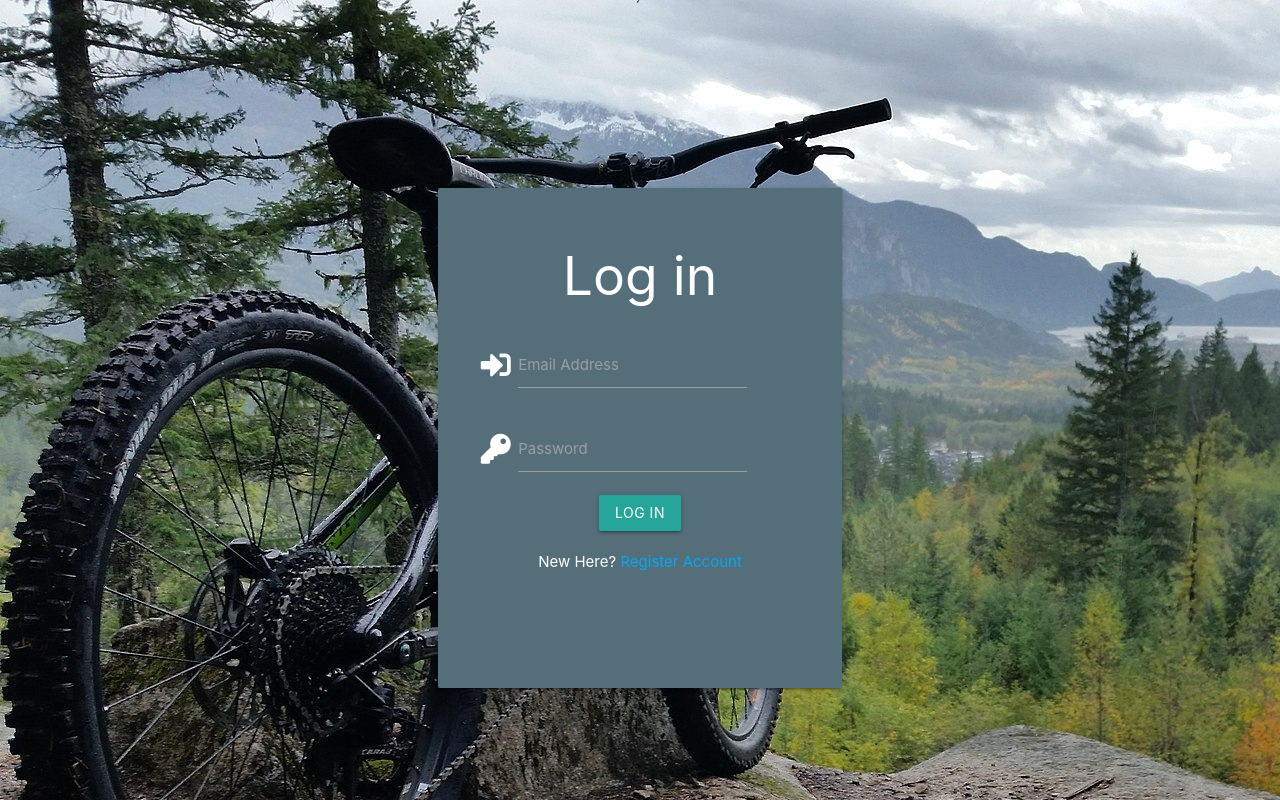
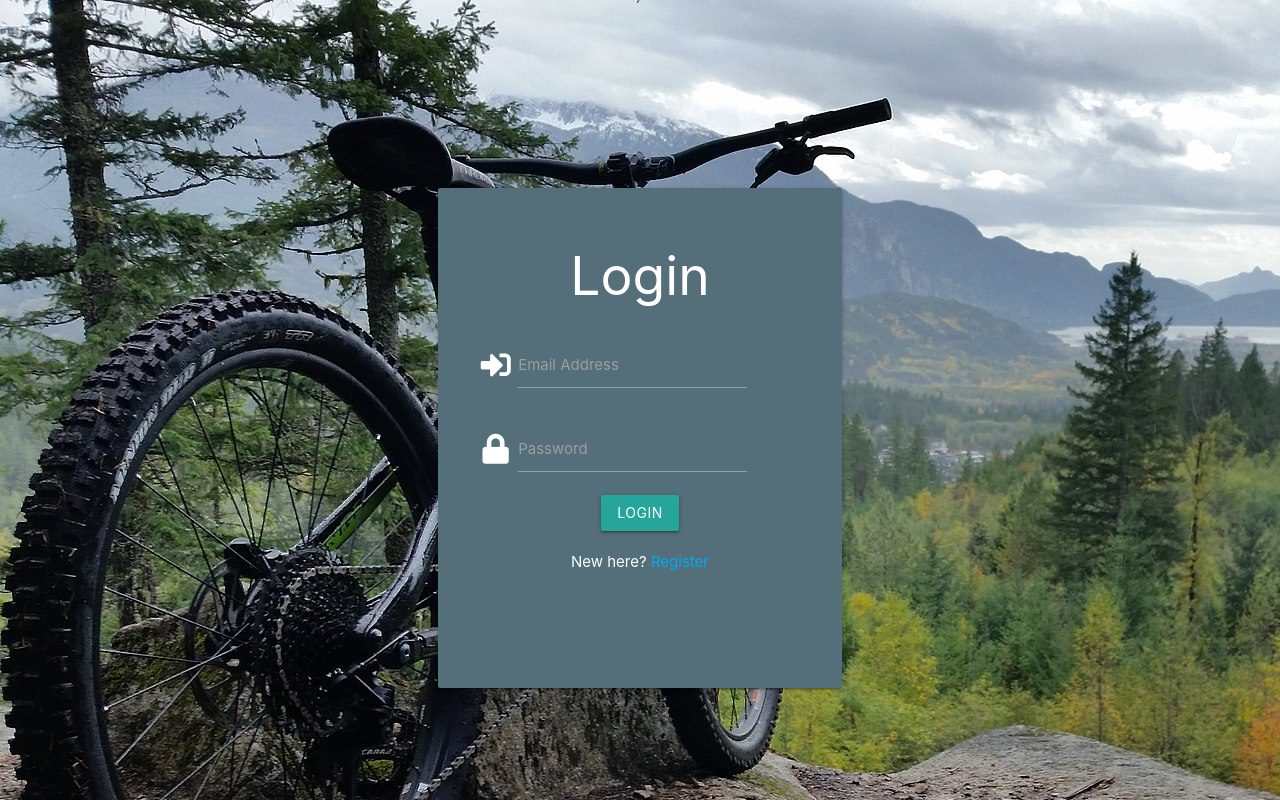
Before and after one commit to jamesigibbs/MS3-MTBLog, a Flask app: template templates/login.html in a window 1280 px wide. Run offline with Flask 2, Linux system fonts and the light colour scheme; the template is opened without the code that fills it, so the values that code supplies are empty; some libraries are stand-ins or nearby versions.

Commit message:
Added log in functionality

```diff
--- a/app.py
+++ b/app.py
@@ -45,6 +45,27 @@ def register():
         flash("Registraion Succsessful")
     return render_template("register.html")
 
+@app.route("/login", methods=["GET", "POST"])
+def login():
+    if request.method == "POST":
+        # check if username exists in database
+        exitsing_user = mongo.db.users.find_one(
+             {"email": request.form.get("email")})
+
+        if exitsing_user:
+            # ensure hashed password matches user input
+            if check_password_hash(exitsing_user["password"], request.form.get("password")):
+                session["user"] = request.form.get("email")
+                return render_template("logs.html")
+            else:
+                # invalid password
+                flash("Email and/or Password is incorrect")
+                return redirect(url_for("login"))
+        else:
+            # email does not exist
+            flash("Email and/or Password is incorrect")
+            return redirect(url_for("login"))
+    return render_template("login.html")
 
 if __name__ == "__main__":
     app.run(host=os.environ.get("IP"),
--- a/templates/home.html
+++ b/templates/home.html
@@ -19,7 +19,7 @@
                         <div class="row">
                             <div class="col s3"></div>
                             <div class="col l3 m12 center-align">
-                                <a class="waves-effect waves-light btn">Log In</a>
+                                <a class="waves-effect waves-light btn"  href="{{ url_for('login') }}">Log In</a>
                             </div>
                             <div class="col l3 m12 center-align">
                                 <a class="waves-effect waves-light btn" href="{{ url_for('register') }}">Register</a>
--- a/templates/login.html
+++ b/templates/login.html
@@ -10,39 +10,38 @@
     <div class="row"></div>
     <div class="row"></div>
     <div class="row">
-        <div class="col s4"></div>
-        <div class="col s4 center-align">
-            <div class="card large blue-grey darken-1">
+        <div class="col s12 m4 offset-m4 center-align">
+            <form class="card large blue-grey darken-1" method="POST" action="{{ url_for('login') }}">
                 <div class="card-content white-text">
-                    <h2>Log in</h2>
+                    <h2>Login</h2>
+                    <!--Email-->
                     <div class="input-field col s10">
                         <i class="fas fa-sign-in-alt prefix"></i>
-                        <input id="email" name="email" type="text" class="validate">
+                        <input id="email" name="email" type="email" class="validate" required>
                         <label for="email">Email Address</label>
                     </div>
-
+                    <!--Password-->
                     <div class="input-field col s10">
-                        <i class="fas fa-key prefix"></i>
-                        <input id="password" name="password" type="text" class="validate">
+                        <i class="fas fa-lock prefix"></i>
+                        <input id="password" name="password" type="password" pattern="^[a-zA-Z0-9]{5,15}$" minlength="4" maxlength="20" class="validate" required>
                         <label for="password">Password</label>
                     </div>
 
                     <div class="col s12 center-align">
-                                <a class="waves-effect waves-light btn">Log In</a>
+                                <button type="submit" class="waves-effect waves-light btn">Login</button>
                     </div>
                     <div class="row"></div>
                     <div class="row">
                         <div class="col s12">
                             <p class="center-align">
-                                New Here?
-                                <a href="#" class="light-blue-text darken-4">Register Account</a>
+                                New here?
+                                <a href="{{ url_for('register') }}" class="light-blue-text darken-4">Register</a>
                             </p>
                         </div>
                     </div>
                 </div>
-            </div>
+            </form>
         </div>
 
     </div>
-    <div class="col s4"></div>
 {% endblock %}
--- a/templates/register.html
+++ b/templates/register.html
@@ -16,7 +16,7 @@
                     <h2>Register</h2>
                     <!--Email-->
                     <div class="input-field col s10">
-                        <i class="fas fa-sign-in-alt prefix"></i>
+                        <i class="fas fa-user-plus prefix"></i>
                         <input id="email" name="email" type="email" class="validate" required>
                         <label for="email">Email Address</label>
                     </div>
@@ -35,7 +35,7 @@
                         <div class="col s12">
                             <p class="center-align">
                                 Been here before?
-                                <a href="#" class="light-blue-text darken-4">Log in</a>
+                                <a href="{{ url_for('login') }}" class="light-blue-text darken-4">Log in</a>
                             </p>
                         </div>
                     </div>
```
